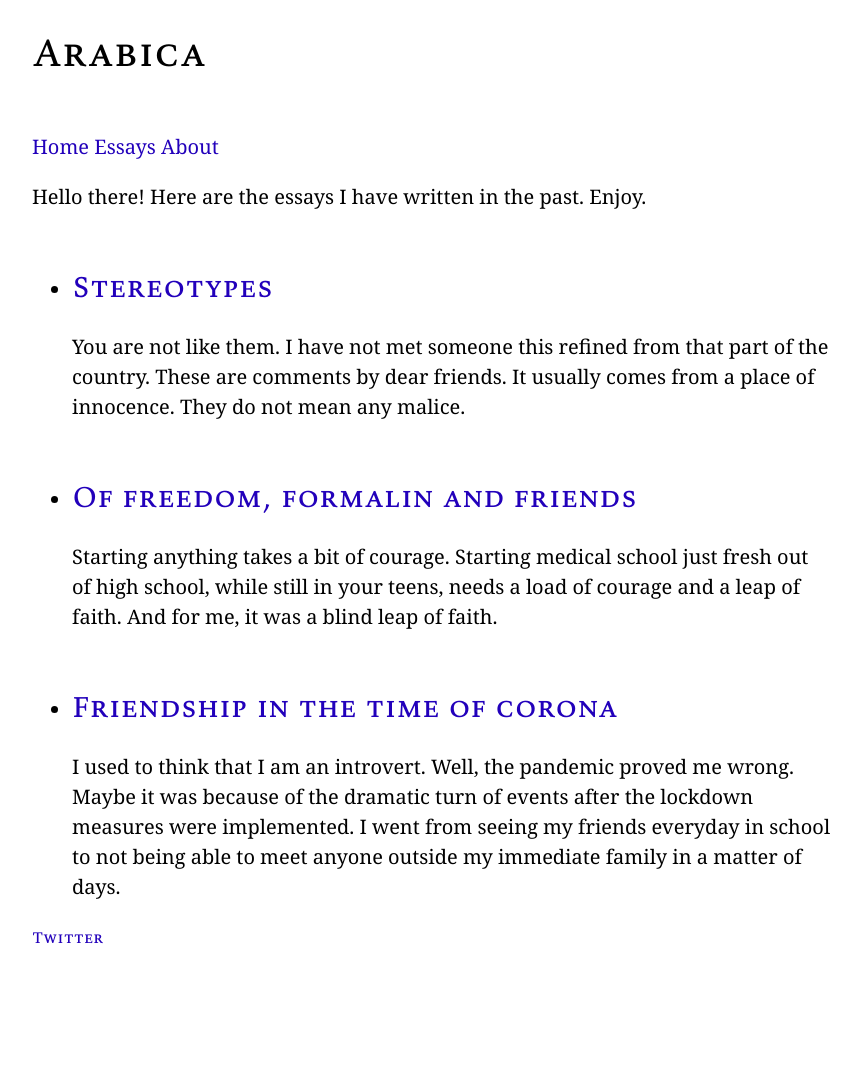
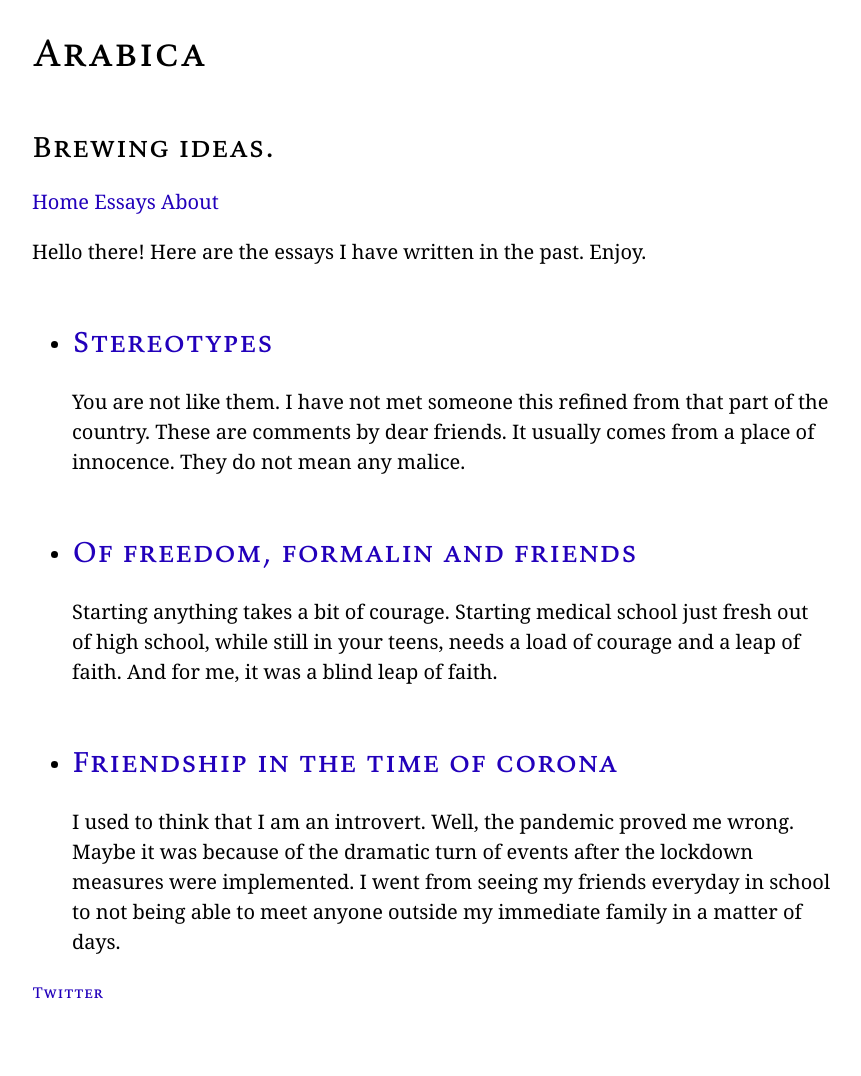
Before and after one commit to habasweiny/habasweiny.github.io, a Jekyll site: the page built from index.html, in a window 1280 px wide. Shown: the whole page, without its empty margins (208-1069 px from the left). Built offline with Jekyll 4.4.1, drawn with Linux system fonts in a browser that asks for light colours; before the commit the page ends 1021 px from its top, so only the background shows below that.

Commit message:
Update _config.yml

```diff
--- a/_config.yml
+++ b/_config.yml
@@ -18,7 +18,7 @@ defaults:
     values:
       layout: "default"
 title: Arabica
-description:
+description: Brewing ideas.
 plugins:
   - jekyll-feed
   - jekyll-sitemap
```
